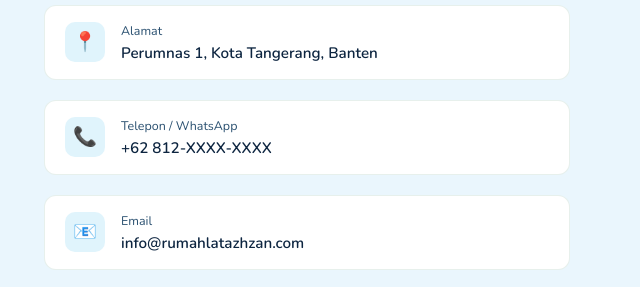
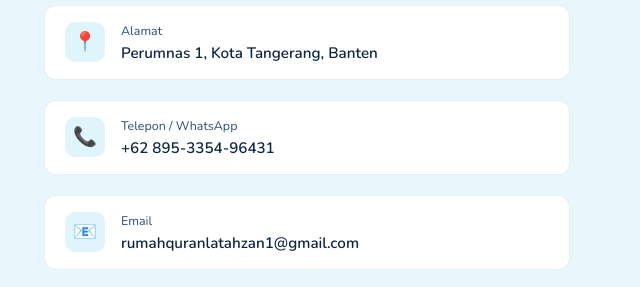
Before and after one commit to inosondi/rumah-quran-latahzan, a plain HTML site: page index.html in a window 1280 px wide. Shown: the part 3880-4167 px from the top of the page, 620-1260 px from the left. Drawn offline with nearby package versions, Linux system fonts and the light colour scheme.

Commit message:
Add files via upload

```diff
--- a/index.html
+++ b/index.html
@@ -528,14 +528,14 @@
           <div class="contact-icon">📞</div>
           <div>
             <div class="contact-label">Telepon / WhatsApp</div>
-            <div class="contact-val">+62 812-XXXX-XXXX</div>
+            <div class="contact-val">+62 895-3354-96431</div>
           </div>
         </li>
         <li>
           <div class="contact-icon">📧</div>
           <div>
             <div class="contact-label">Email</div>
-            <div class="contact-val">info@rumahlatazhzan.com</div>
+            <div class="contact-val">rumahquranlatahzan1@gmail.com</div>
           </div>
         </li>
         <li>
```
